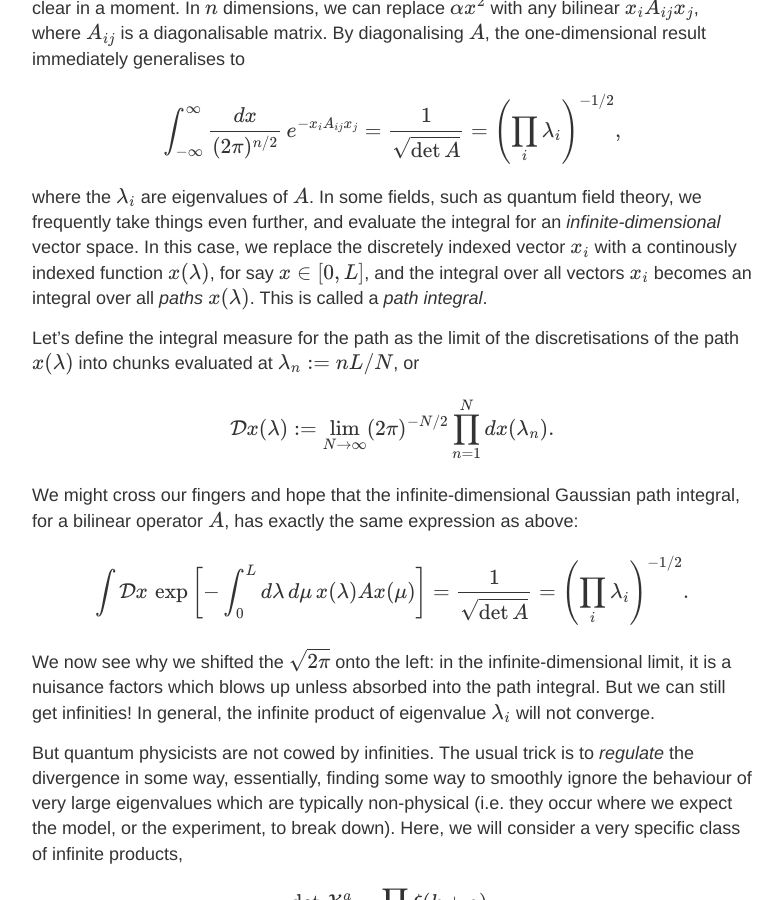
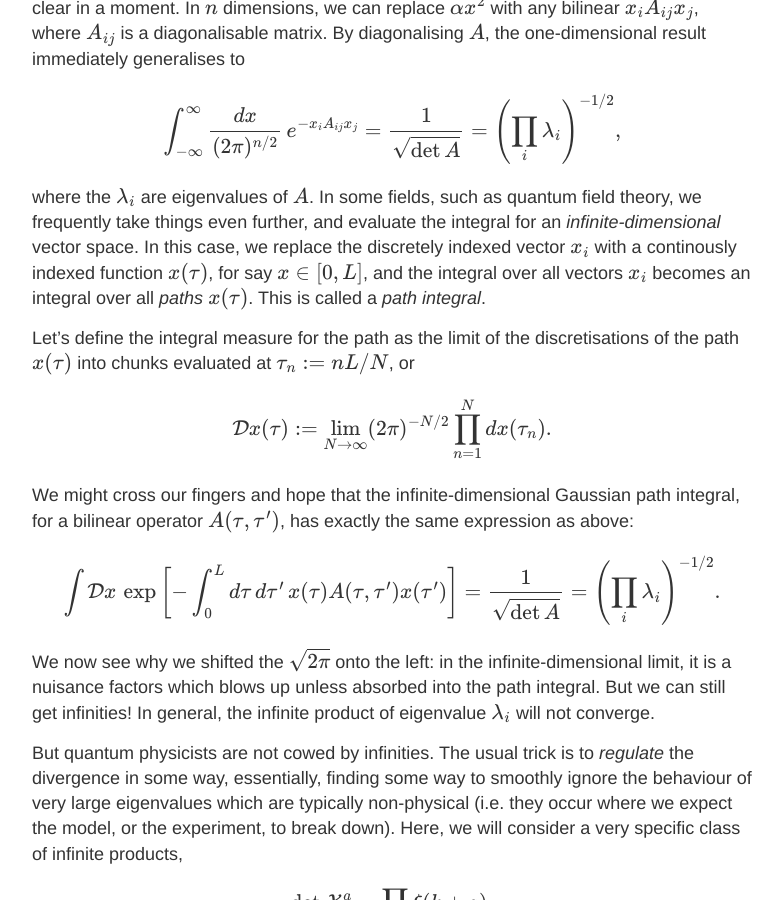
Before and after one commit to hapax/hapax.github.io, a Jekyll site: the page built from _posts/2019-08-13-zeta-regularisation.md, in a window 1280 px wide and 900 px high, scrolled down 508 px. Shown: the whole window, without its empty margins (248-1031 px from the left). Built offline with Jekyll 4.4.1, drawn with Linux system fonts in a browser that asks for light colours; our own code applies the rules of GitHub Pages for plain Markdown files; formulas are drawn with MathJax 3; a script that is not in the unit is left out.

Commit message:
Update 2019-08-13-zeta-regularisation.md

```diff
--- a/_posts/2019-08-13-zeta-regularisation.md
+++ b/_posts/2019-08-13-zeta-regularisation.md
@@ -39,25 +39,25 @@ In some fields, such as quantum field theory, we frequently take
 things even further, and evaluate the integral for an
 *infinite-dimensional* vector space.
 In this case, we replace the discretely indexed vector $x_i$ with a
-continously indexed function $x(\lambda)$, for say $x \in [0, L]$, and the integral over all
-vectors $x_i$ becomes an integral over all *paths* $x(\lambda)$.
+continously indexed function $x(\tau)$, for say $x \in [0, L]$, and the integral over all
+vectors $x_i$ becomes an integral over all *paths* $x(\tau)$.
 This is called a *path integral*.
 
 Let's define the integral measure for the path as the limit of the discretisations of the
-path $x(\lambda)$ into chunks evaluated at $\lambda_n := nL/N$, or
+path $x(\tau)$ into chunks evaluated at $\tau_n := nL/N$, or
 
 $$
-\mathcal{D}x(\lambda) := \lim_{N\to\infty}(2\pi)^{-N/2}\prod_{n=1}^N
-dx(\lambda_n).
+\mathcal{D}x(\tau) := \lim_{N\to\infty}(2\pi)^{-N/2}\prod_{n=1}^N
+dx(\tau_n).
 $$
 
 We might cross our fingers and hope that the infinite-dimensional
-Gaussian path integral, for a bilinear operator $A$, has exactly the
+Gaussian path integral, for a bilinear operator $A(\tau, \tau')$, has exactly the
 same expression as above:
 
 $$
 \int \mathcal{D}x \,
-\exp\left[-\int_0^L d\lambda\, d\mu\, x(\lambda)A x(\mu)\right] =
+\exp\left[-\int_0^L d\tau\, d\tau'\, x(\tau)A(\tau,\tau') x(\tau')\right] =
 \frac{1}{\sqrt{\det A}} = \left(\prod_i \lambda_i\right)^{-1/2}.
 $$
 
```
